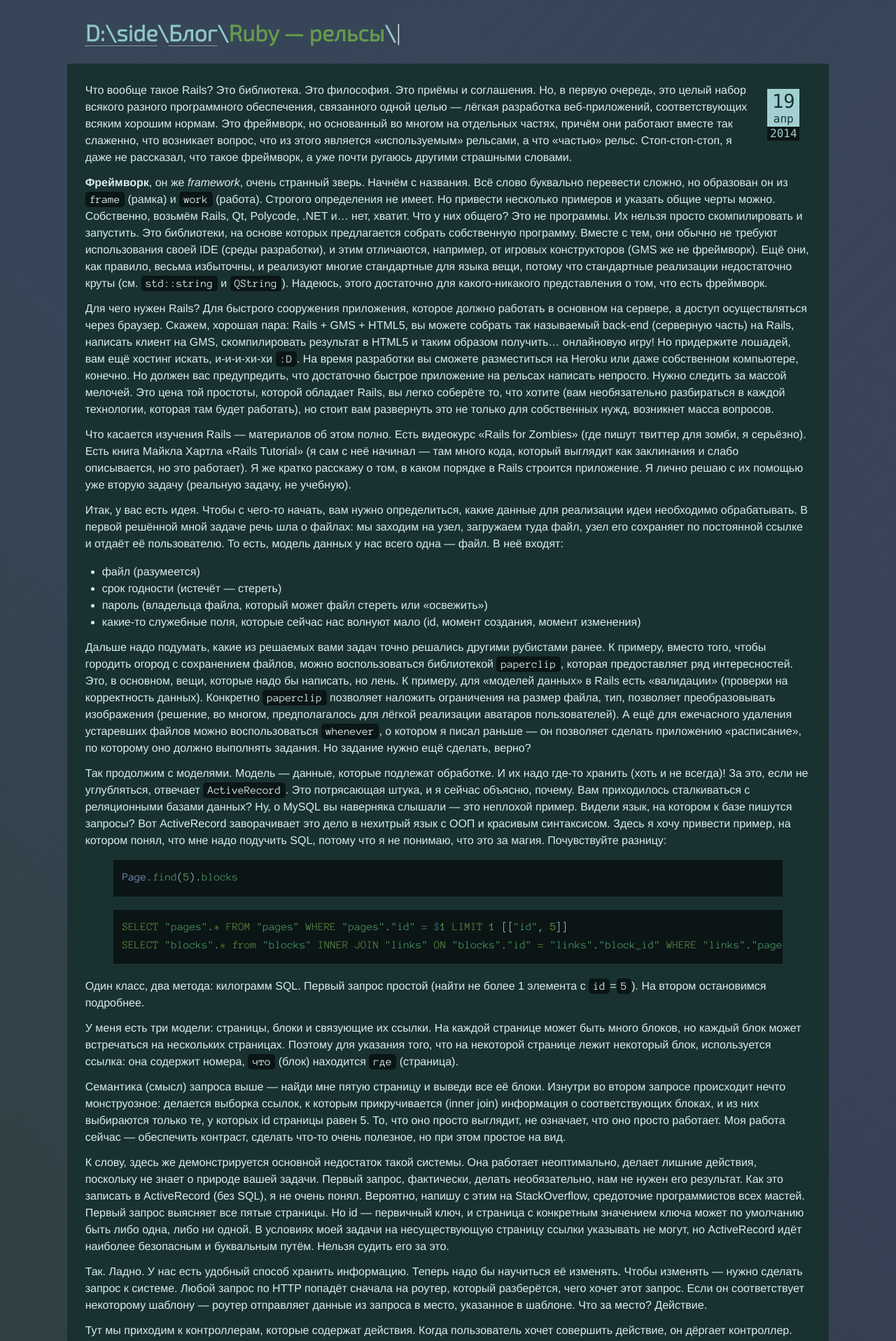
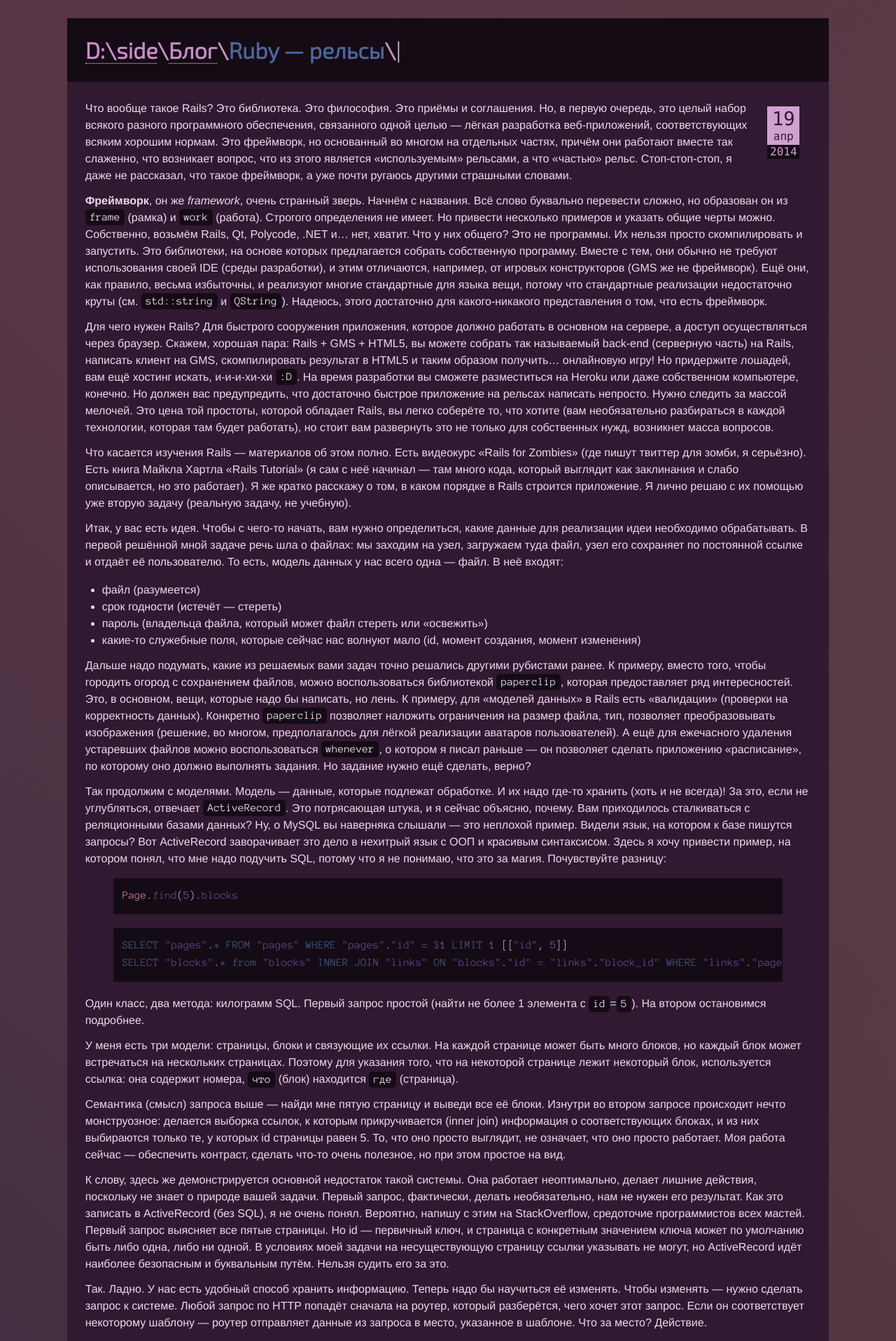
Before and after one commit to D-side/d-side.github.io, a Jekyll site: the page built from _posts/2014-04-19-ruby-rails.md, in a window 1280 px wide. Shown: the top 1916 px of the page at 70% size. Built offline with Jekyll 4.4.1, drawn with Linux system fonts in a browser that asks for light colours; comment, search, counter and statistics services are not loaded.

Commit message:
Lavender theme

```diff
--- a/assets/main.sass
+++ b/assets/main.sass
@@ -3,7 +3,8 @@
 
 // Theme
 //@import "themes/solarized"
-$sample: #244
+$sample: #424
+
 @import "themes/near-mixer.sass"
 // Mix into light theme
 //@import "themes/mix/contrast"
@@ -63,7 +64,9 @@ main
   margin-bottom: flex-gutter()
 
 header
-  margin: flex-gutter()
+  background-color: $theme00
+  padding: flex-gutter()
+  margin-top: flex-gutter()
   span
     color: $theme04
     +transition(color 0.2s)
```
